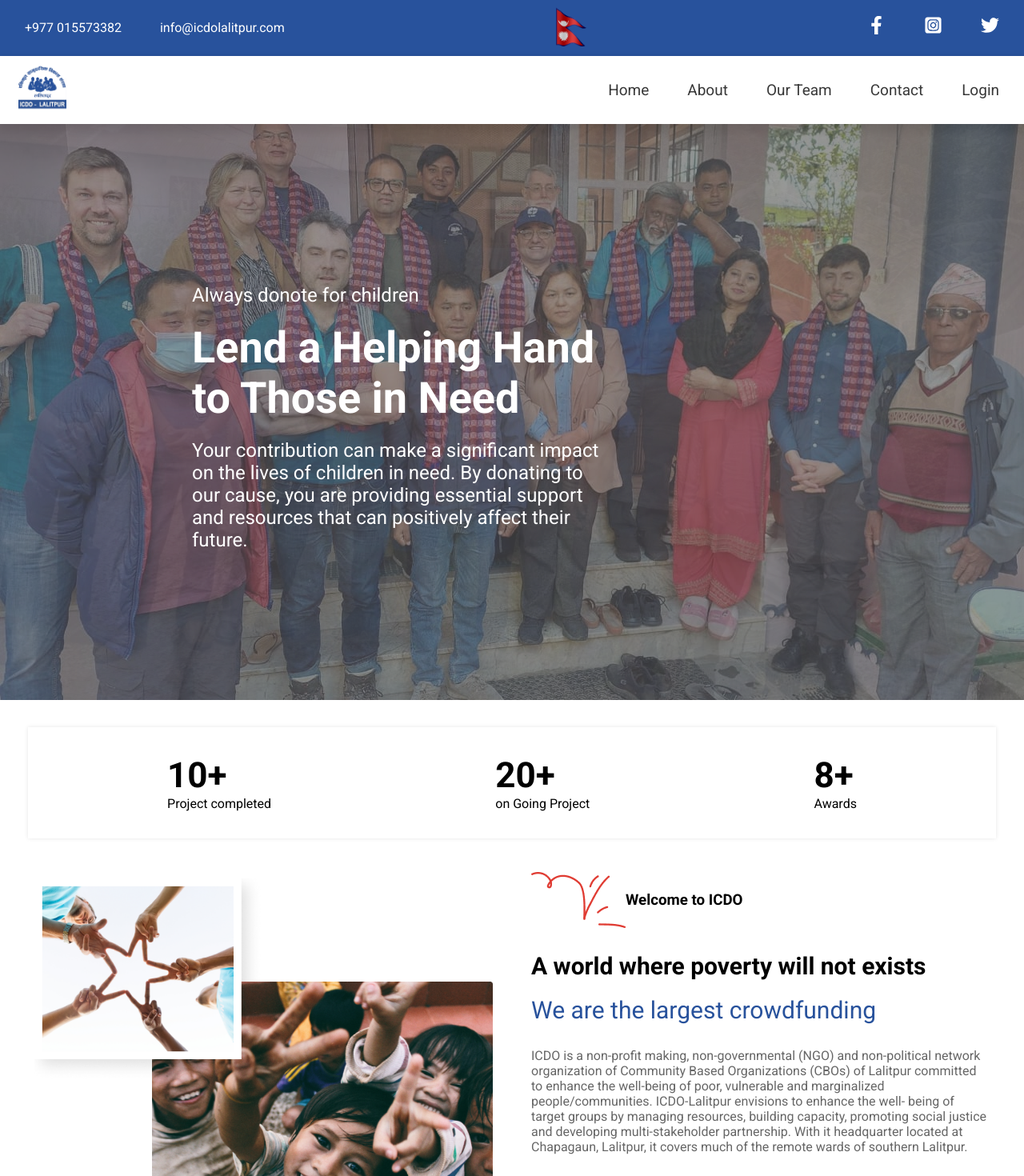
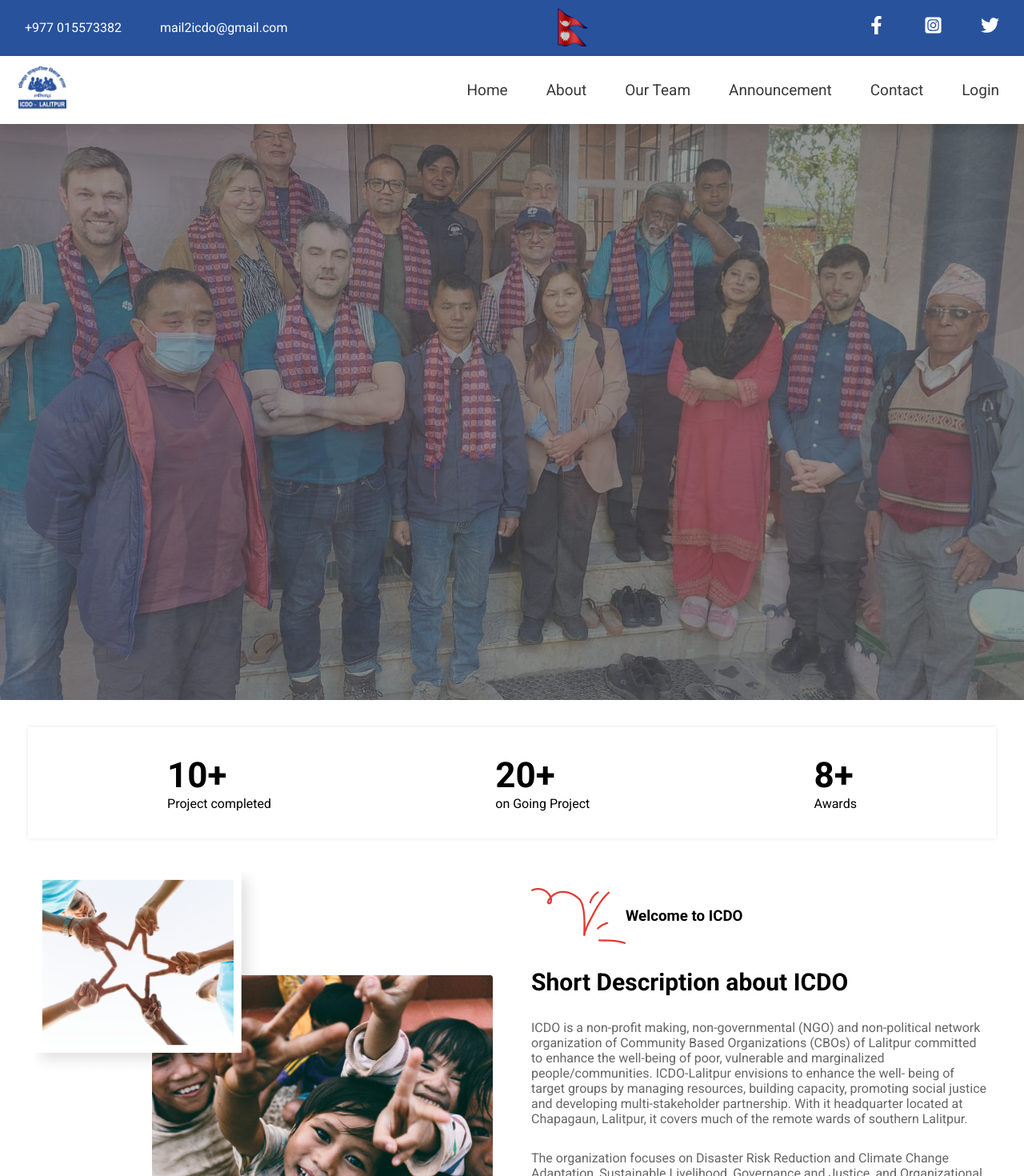
Before and after one commit to Suniel1921/icdoFrontend, a React (Vite) app: page / in a window 1280 px wide. Shown: the top 1470 px of the page at 80% size. Built offline with nearby package versions, Linux system fonts and the light colour scheme.

Commit message:
add navbar

```diff
--- a/src/components/banner/Banner.jsx
+++ b/src/components/banner/Banner.jsx
@@ -14,7 +14,7 @@ const Banner = () => {
 
           <div className='banner_left global_flex'>
             <p>+977 015573382</p>
-            <p>info@icdolalitpur.com</p>
+            <p>mail2icdo@gmail.com</p>
           </div>
 
           <div className='bannerMid'>
--- a/src/components/navbar/Navbar.jsx
+++ b/src/components/navbar/Navbar.jsx
@@ -44,6 +44,7 @@ const Navbar = () => {
               <li><Link to={'/'}>Home</Link></li>
               <li><Link to={'/abouts'}>About</Link></li>
               <li><Link to={'/ourteam'}>Our Team</Link></li>
+              <li><Link to={'/login'}>Announcement</Link></li>
               <li><Link to={'/contact'}>Contact</Link></li>
               <li><Link to={'/login'}>Login</Link></li>
               {/* <li><Link to={'/register'}>Register</Link></li> */}
--- a/src/components/pages/about/About.jsx
+++ b/src/components/pages/about/About.jsx
@@ -17,12 +17,11 @@ const About = () => {
               <img src="/image/about2.png" alt="image" />
               <h3>Welcome to ICDO</h3>
             </div>
-            <h2 className="secondary_heading">A world where poverty will not exists </h2>
-            <p>We are the largest crowdfunding</p>
-            <p>
-            ICDO  is a non-profit making, non-governmental (NGO) and non-political network organization of Community Based Organizations (CBOs) of Lalitpur committed to enhance the well-being of poor, vulnerable and marginalized people/communities. ICDO-Lalitpur envisions to enhance the well- being of target groups by managing resources, building capacity, promoting social justice and developing multi-stakeholder partnership. With it headquarter located at Chapagaun, Lalitpur, it covers much of the remote wards  of southern Lalitpur.
+            {/* <h2 className="secondary_heading">Short Description about ICDO</h2> */}
+            <h2 className="secondary_heading">Short Description about ICDO </h2>
+            <p></p>
 
-            </p>
+            <p>ICDO  is a non-profit making, non-governmental (NGO) and non-political network organization of Community Based Organizations (CBOs) of Lalitpur committed to enhance the well-being of poor, vulnerable and marginalized people/communities. ICDO-Lalitpur envisions to enhance the well- being of target groups by managing resources, building capacity, promoting social justice and developing multi-stakeholder partnership. With it headquarter located at Chapagaun, Lalitpur, it covers much of the remote wards  of southern Lalitpur.</p>
             <p>
             The organization focuses on Disaster Risk Reduction and Climate Change Adaptation, Sustainable Livelihood, Governance and Justice, and Organizational Development. Key policies include the Finance and Administration Policy for sound financial management, the Employment Policy for fair hiring practices, and the Code of Conduct and Code of Ethics for maintaining ethical standards. A Complaint Handling Mechanism ensures transparent grievance resolution. The Child Protection Policy prioritizes children's safety, while the Gender Equality and Social Inclusion (GESI) Policy promotes inclusivity and equal opportunities for all, especially marginalized groups.
 
--- a/src/components/pages/contact/Contact.jsx
+++ b/src/components/pages/contact/Contact.jsx
@@ -70,7 +70,7 @@ const Contact = () => {
                 <div className="address_content">
                   <h2>Address</h2>
                   <p className="subPara">
-                    Jhyalipati, Chapagaun-11, Lalitpur Nepal
+                    Godawari Municipality-11, Chapagaun, Lalitpur Nepal
                   </p>
                 </div>
               </div>
--- a/src/components/slider/Slider.jsx
+++ b/src/components/slider/Slider.jsx
@@ -23,14 +23,14 @@ const Slider = () => {
           className={idx === index ? "slide active" : "slide"}
           style={{ backgroundImage: `url(${image})` }}
         >
-          <div className="text container">
+          {/* <div className="text container">
             <p>Always donote for children</p>
             <h2 className="heading">Lend a Helping Hand to Those in Need</h2>
             <p>
             Your contribution can make a significant impact on the lives of children in need. By donating to our cause, you are providing essential support and resources that can positively affect their future.
             </p>
-            {/* <button className="btn contact_btn">Contact Us</button> */}
-          </div>
+            <button className="btn contact_btn">Contact Us</button>
+          </div> */}
         </div>
       ))}
     </div>
--- a/src/components/supportUs/SupportUs.jsx
+++ b/src/components/supportUs/SupportUs.jsx
@@ -12,7 +12,7 @@ const SupportUs = () => {
         <div className='support_content'>
             <div className="support_left">
                 {/* <p className='support_para'>SUPPORT US</p> */}
-                <h3 className='support_heading'>Supporting People With Disabilities Since 1971</h3>
+                <h3 className='support_heading'>Working in Lalitpur Since 2010</h3>
                 <p>For over five decades, we have been steadfast in our commitment to supporting individuals with disabilities. Our mission is rooted in providing essential resources, advocacy, and opportunities for empowerment. Through our unwavering dedication, we strive to create a world where every individual, regardless of ability, can live with dignity and independence.</p>
 
                 <div className='child_icons'>
```
